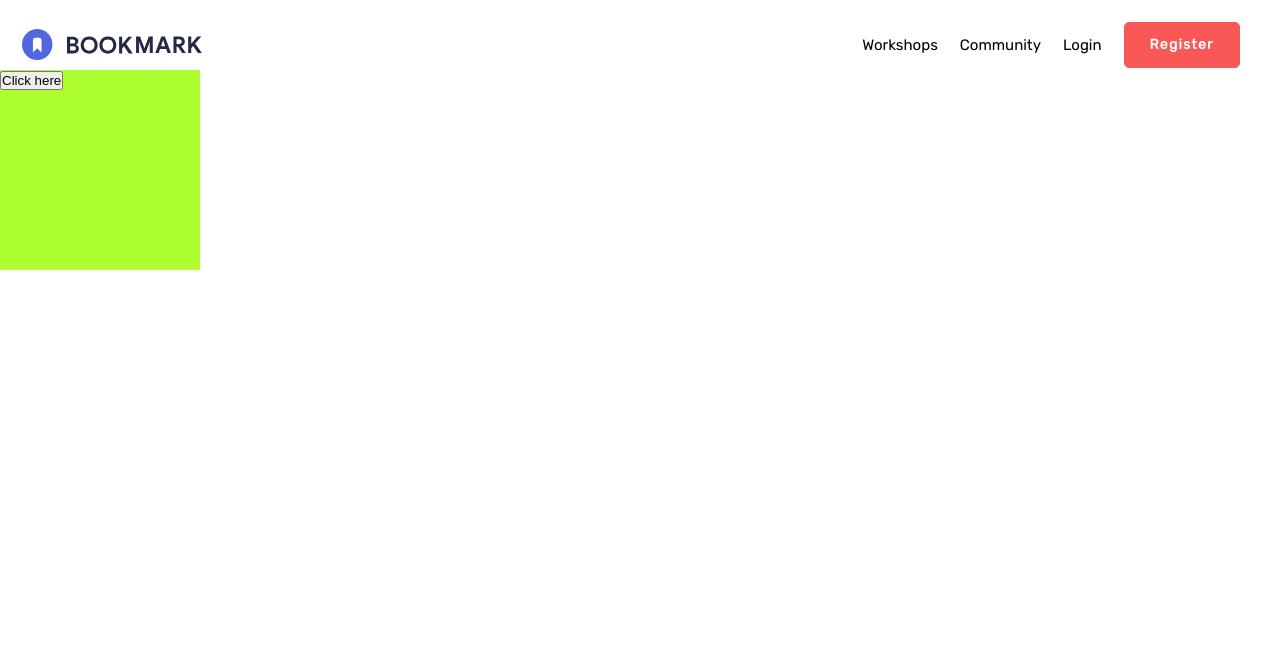
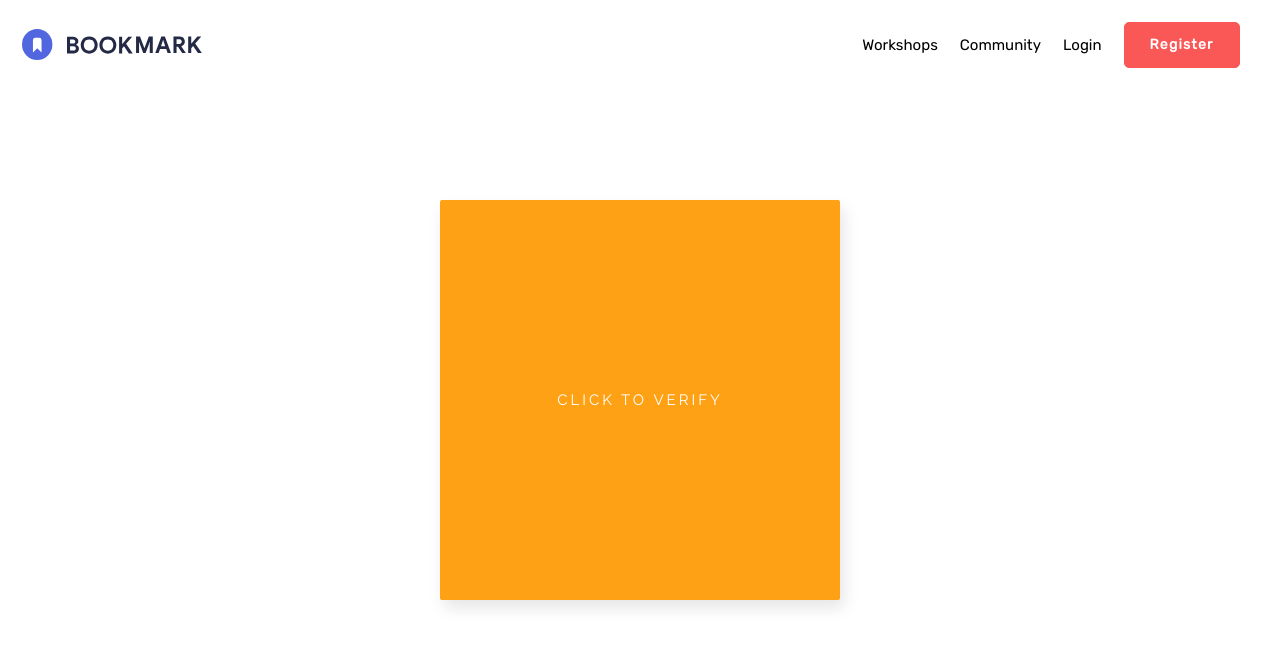
Before and after one commit to codingopsio/twentytwentyBackend, a React (Create React App) app in the folder client/: page /api/v1/auth/accountverification/1 in a window 1280 px wide. Shown: the top 646 px of the page. Built offline with nearby package versions, Linux system fonts and the light colour scheme; the HTML template or start-up script is replaced by a standard one.

Commit message:
verification button design

```diff
--- a/client/src/components/AccountVerify/AccountVerify.css
+++ b/client/src/components/AccountVerify/AccountVerify.css
@@ -1,5 +1,64 @@
+@import url("https://fonts.googleapis.com/css?family=Raleway:400,400i,700");
+
+.frame {
+  position: absolute;
+  top: 50%;
+  left: 50%;
+  width: 400px;
+  height: 400px;
+  margin-top: -200px;
+  margin-left: -200px;
+  border-radius: 2px;
+  box-shadow: 4px 8px 16px 0 rgba(0, 0, 0, 0.1);
+  overflow: hidden;
+  background: #ffa114;
+  color: white;
+  font-family: Raleway, Helvetica, sans-serif;
+  -webkit-font-smoothing: antialiased;
+  -moz-osx-font-smoothing: grayscale;
+
+  display: flex;
+  justify-content: center;
+  align-items: center;
+}
+
 .button {
-	height: 200px;
-	width: 200px;
-	background-color: greenyellow;
+  display: flex;
+  align-items: center;
+  justify-content: center;
+  cursor: pointer;
 }
+
+.svg-one {
+  height: 55px;
+  width: 150px;
+  fill: none;
+  stroke-width: 5;
+}
+
+.o1 {
+  stroke: rgba(#ffb341, 0.7);
+  fill: #ffa114;
+  transition: all 1s ease-in-out;
+}
+
+.o2 {
+  stroke: white;
+  stroke-dasharray: 20 420;
+  stroke-dashoffset: 20;
+  transition: all 1s ease-in-out;
+}
+.o1:hover {
+  fill: rgba(#cc8110, 0.3);
+}
+
+.o2:hover {
+  stroke-dashoffset: -420;
+}
+
+.span-one {
+  position: absolute;
+  margin: auto 0;
+  text-transform: uppercase;
+  letter-spacing: 3px;
+}
--- a/client/src/components/AccountVerify/AccountVerify.js
+++ b/client/src/components/AccountVerify/AccountVerify.js
@@ -1,9 +1,9 @@
-import React from 'react';
-import { register } from '../../actions/auth';
-import { connect } from 'react-redux';
-import PropTypes from 'prop-types';
-import './AccountVerify.css';
-import { Redirect } from 'react-router-dom';
+import React from "react";
+import { register } from "../../actions/auth";
+import { connect } from "react-redux";
+import PropTypes from "prop-types";
+import "./AccountVerify.css";
+import { Redirect } from "react-router-dom";
 
 const AccountVerify = ({ match, register, isAuthenticated }) => {
   const handleClick = async () => {
@@ -13,8 +13,20 @@ const AccountVerify = ({ match, register, isAuthenticated }) => {
     return <Redirect to="/dashboard" />;
   }
   return (
-    <div className="button">
-      <button onClick={handleClick}>Click here</button>
+    <div className="frame">
+      <div className="button" onClick={handleClick}>
+        <span className="span-one">Click to Verify</span>
+        <svg className="svg-one">
+          <polyline
+            className="o1"
+            points="0 0, 150 0, 150 55, 0 55, 0 0"
+          ></polyline>
+          <polyline
+            className="o2"
+            points="0 0, 150 0, 150 55, 0 55, 0 0"
+          ></polyline>
+        </svg>
+      </div>
     </div>
   );
 };
```
